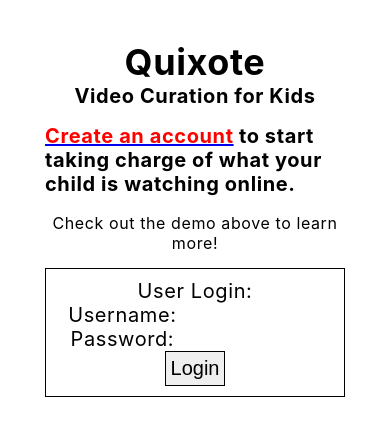
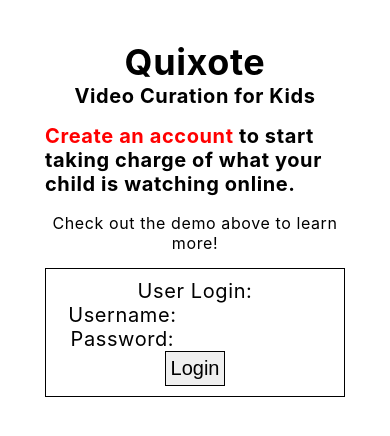
Before and after one commit to tsputzke/quixote-app, a React (Create React App) app: page / in a window 390 px wide. Shown: the top 436 px of the page. Built offline with nearby package versions, Linux system fonts and the light colour scheme.

Commit message:
Make width max at mobile view

```diff
--- a/src/styles.css
+++ b/src/styles.css
@@ -45,6 +45,11 @@
 
 /* General styles (General Module) */
 
+html {
+  max-width: 500px;
+  margin: auto;
+}
+
 body {
   font-size: 20px;
   letter-spacing: .03em;
@@ -64,11 +69,17 @@ h1 {
   font-size: 1.8em;
 }
 
+a {
+  transition: 0.5s ease;
+  text-decoration: none;
+}
+
 .link-span {
   color: red;
 }
 
 .link-span:hover {
+  color: darkred;
   cursor: pointer;
 }
 
@@ -173,7 +184,7 @@ nav {
   top: 0;
   z-index: 10;
   font-size: 2em;
-  width: 100%;
+  /* width: 100%; */
   background-color: white;
   border-bottom: 1px solid black;
 }
```
